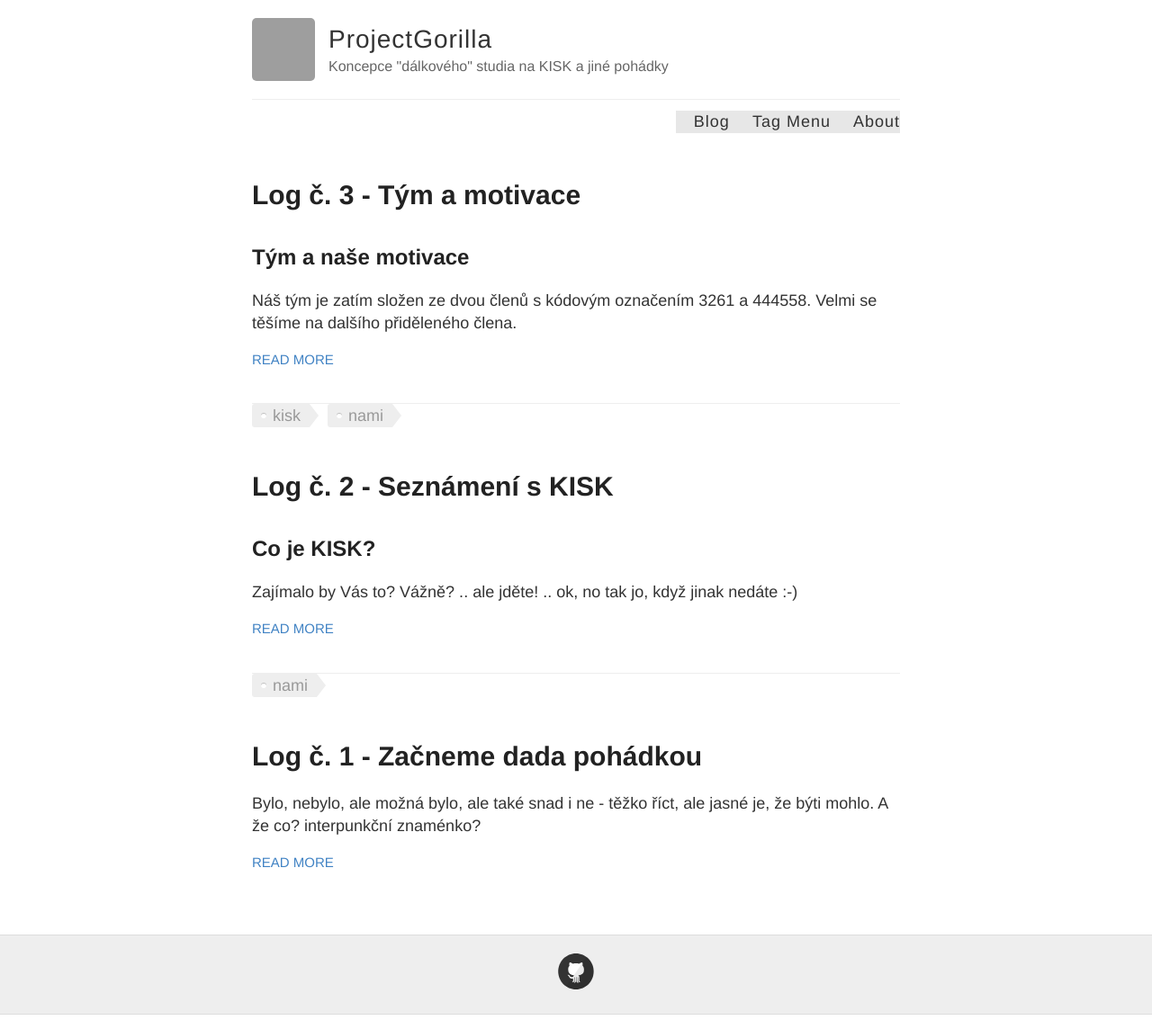
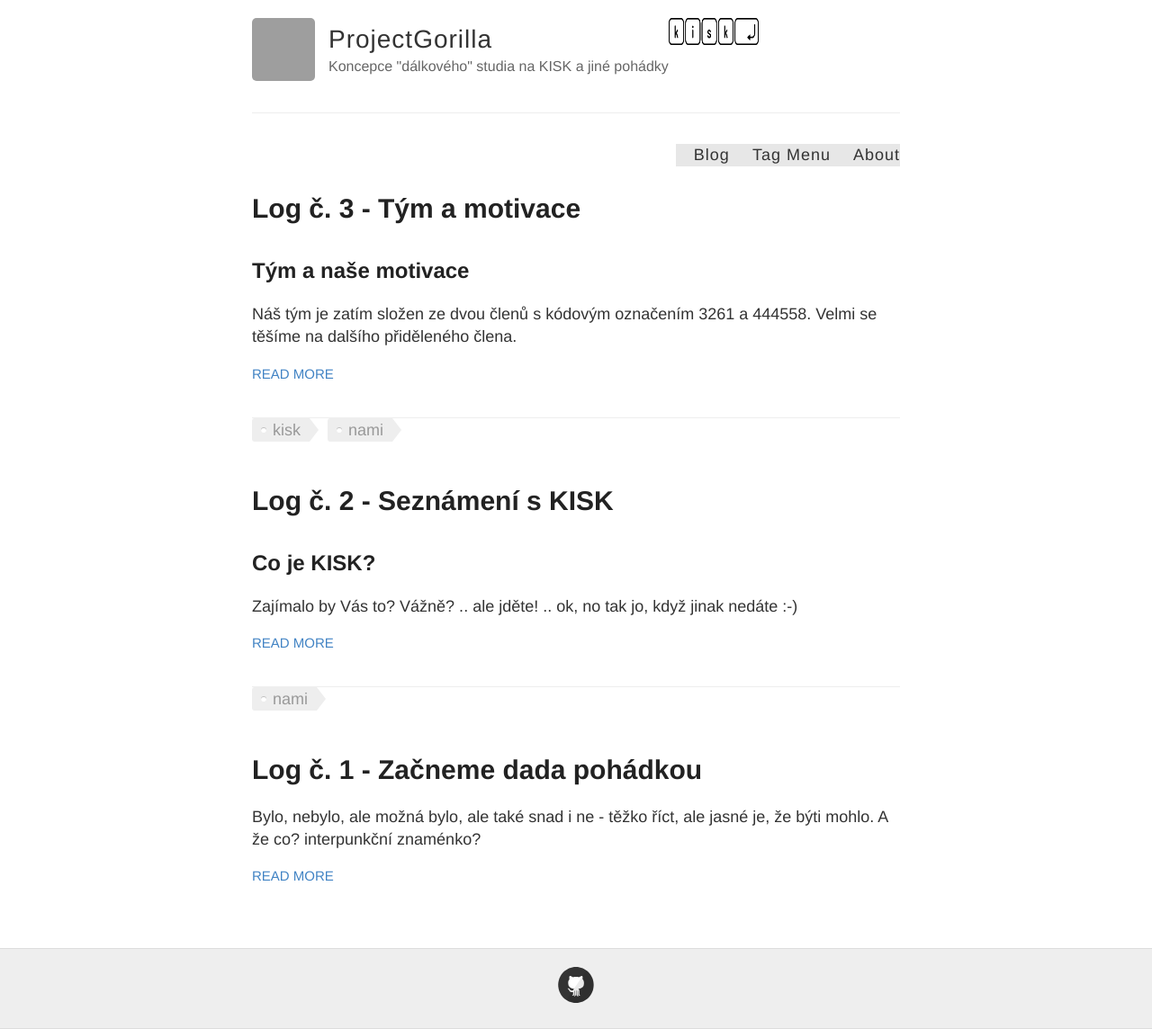
Before and after one commit to projectgorilla/projectgorilla.github.io, a Jekyll site: the page built from index.html, in a window 1280 px wide. Shown: the whole page at 90% size. Built offline with Jekyll 4.4.1, drawn with Linux system fonts in a browser that asks for light colours; grey boxes are pictures that could not be loaded.

Commit message:
pridano logo kisk

```diff
--- a/_layouts/default.html
+++ b/_layouts/default.html
@@ -24,6 +24,10 @@
           <div class="site-info">
             <h1 class="site-name"><a href="{{ site.baseurl }}/">{{ site.name }}</a></h1>
             <p class="site-description">{{ site.description }}</p>
+          </div>
+
+          <div class="kisk-logo">
+            <img alt="Kisk logo" src="http://projectgorilla.github.io/images/kisk.jpg" width="100" height="30"
           </div>
 
           <nav>
```
